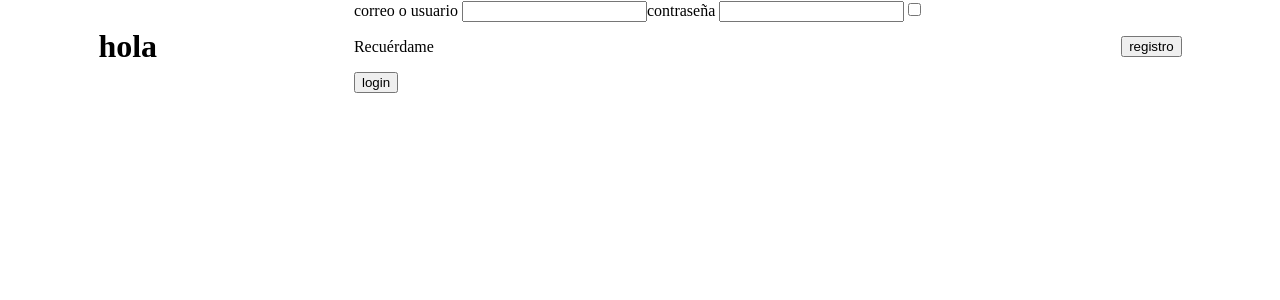
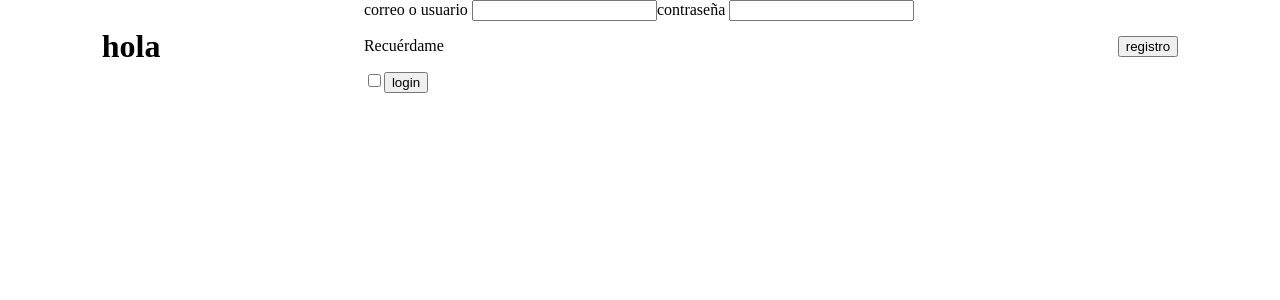
Before and after one commit to dcuecal515/Hundir-la-flota, an Angular app in the folder Frontend/HundirLaFlota/: page /login in a window 1280 px wide. Shown: the top 300 px of the page. Built offline with nearby package versions, Linux system fonts and the light colour scheme.

Commit message:
inicio sesion finalizado

```diff
--- a/Frontend/HundirLaFlota/src/app/pages/home/home.component.ts
+++ b/Frontend/HundirLaFlota/src/app/pages/home/home.component.ts
@@ -1,5 +1,6 @@
 import { Component,HostListener, ViewChild,ElementRef } from '@angular/core';
 import { RouterLink } from '@angular/router';
+import { Router } from '@angular/router';
 
 @Component({
   selector: 'app-home',
@@ -9,6 +10,11 @@ import { RouterLink } from '@angular/router';
   styleUrl: './home.component.css'
 })
 export class HomeComponent {
+  constructor(private router:Router){
+    if(localStorage.getItem("token") || sessionStorage.getItem("token")){
+      this.router.navigateByUrl("menu")
+    }
+  }
   currentOpacity1: number=0
   currentOpacity2: number=0
   currentOpacity3: number=0
--- a/Frontend/HundirLaFlota/src/app/pages/login/login.component.html
+++ b/Frontend/HundirLaFlota/src/app/pages/login/login.component.html
@@ -7,7 +7,10 @@
         <label>contraseña
             <input type="password" [(ngModel)]="password" formControlName="password">
         </label>
-        <input type="checkbox" id="rememberLogin" (click)="rememberUser = !rememberUser"> <p>Recuérdame</p>
+        <label>
+            <p>Recuérdame</p>
+            <input type="checkbox" id="rememberLogin" (click)="rememberUser = !rememberUser">
+        </label>
         <button (click)="loginUser()">login</button>
     </form>
     <button (click)=changesignup()>registro</button>
--- a/Frontend/HundirLaFlota/src/app/pages/login/login.component.ts
+++ b/Frontend/HundirLaFlota/src/app/pages/login/login.component.ts
@@ -14,6 +14,9 @@ import { Router } from '@angular/router';
 })
 export class LoginComponent {
   constructor(private formBuilder: FormBuilder,private authservice:AuthserviceService,private apiService:ApiService,private router:Router){
+    if(localStorage.getItem("token") || sessionStorage.getItem("token")){
+      router.navigateByUrl("menu");
+    }
     this.loginForm = this.formBuilder.group({
       identifier: ['', [Validators.required]],
       password: ['', [Validators.required]]
@@ -38,7 +41,7 @@ export class LoginComponent {
       if(this.apiService.jwt!=""){
         await this.rememberfunction()
       }else{
-        alert("Los datos introducidos son invalidos")//poner sweetalert2
+        alert("Este usuario no existe")//poner sweetalert2
       }
     }else{
       alert("Campos invalidos")//poner sweetalert2
```
